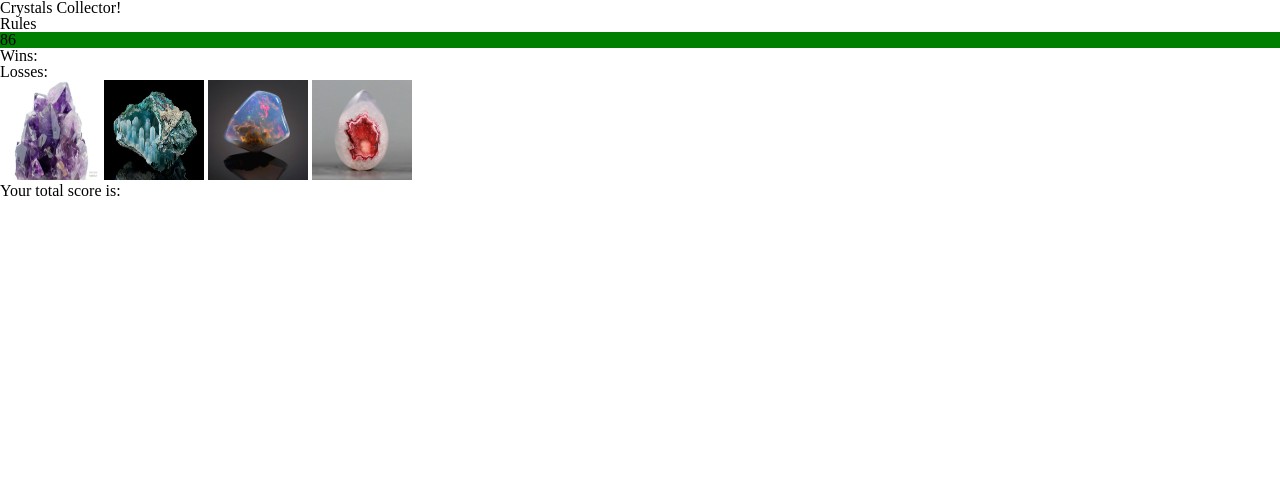
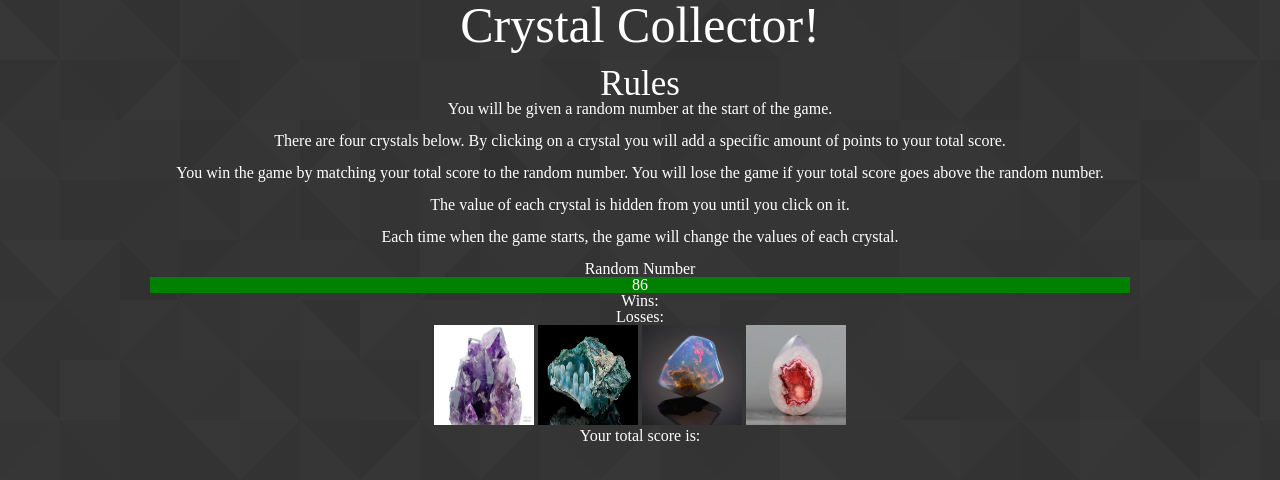
Before and after one commit to nova1023/week-4-game, a PHP site: page / in a window 1280 px wide. Shown: the top 480 px of the page. Run offline with PHP 8.4, Linux system fonts and the light colour scheme; some libraries are stand-ins or nearby versions.

Commit message:
added background image

```diff
--- a/assets/css/style.css
+++ b/assets/css/style.css
@@ -1,8 +1,27 @@
+body {
+	background-image: url("../images/darkedges.png");
+	color: white;
+}
+
+.wrapper {
+	width: 980px;
+	margin: 0 auto;
+	text-align: center;
+}
+
+h1 {
+	font-size: 50px;
+}
+
 img {
 	width: 100px;
 	height: 100px;
 }
 
+img:hover {
+	box-shadow: 0px 5px 5px 0px black;
+}
+
 #match-this {
 	background-color: green;
 }
--- a/index.html
+++ b/index.html
@@ -11,16 +11,31 @@
 
 <body>
 
+<div class="wrapper">
 	<header>
-		<h1>Crystals Collector!</h1>
+		<h1>Crystal Collector!</h1>
+		<br>
 	</header>
 
 	<div>
-		<h2>Rules</h2>
+		<h2 style="font-size: 35px;">Rules</h2>
+			<ul>
+				<li>You will be given a random number at the start of the game.</li>
+				<br>
+				<li>There are four crystals below. By clicking on a crystal you will add a specific amount of points to your total score.</li>
+				<br>
+				<li>You win the game by matching your total score to the random number. You will lose the game if your total score goes above the random number.</li>
+				<br>
+				<li>The value of each crystal is hidden from you until you click on it.</li>
+				<br>
+				<li>Each time when the game starts, the game will change the values of each crystal.</li>
+				<br>
+			</ul>
 	</div>
 
 	<div>
-		<h2 id="match-this"></h2>
+		<h2>Random Number</h2>
+		<p id="match-this"></p>
 	</div>
 
 	<div>
@@ -42,7 +57,7 @@
 			<p id="player-value"></p>
 	</div>
 
-
+</div>
 
 
 
```
Also changed, not shown: assets/images/darkedges.png (added).
